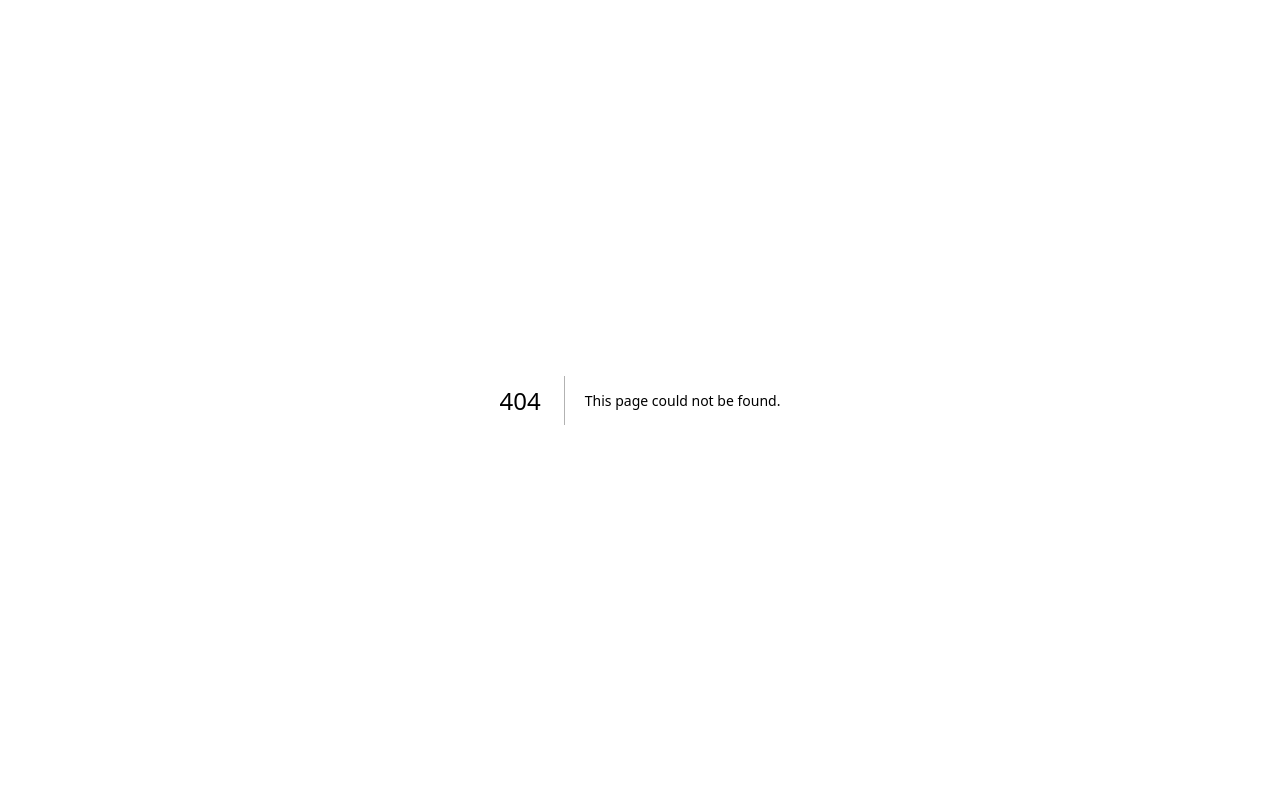
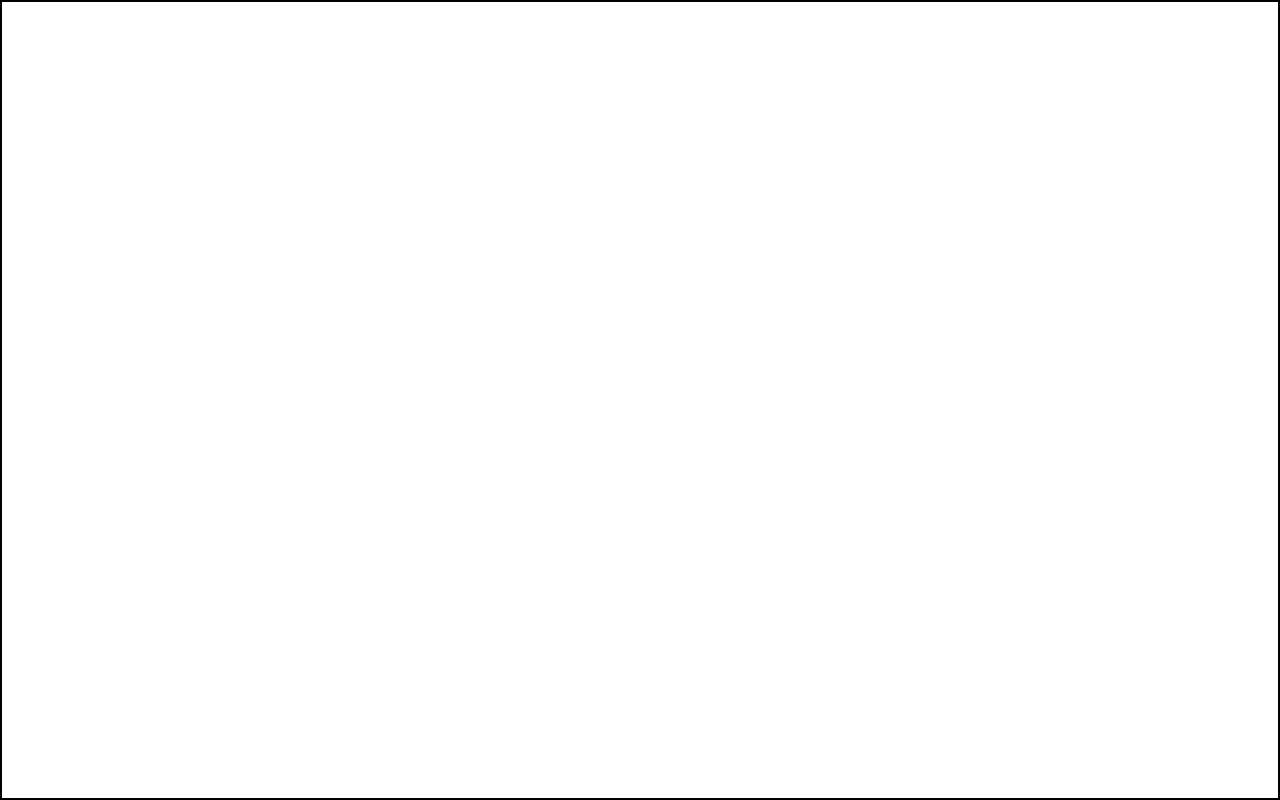
Before and after one commit to TinTanSan/portfolio, a Next.js app: page /resume in a window 1280 px wide. Before the commit this address had no page. Built offline with nearby package versions, Linux system fonts and the light colour scheme.

Commit message:
added a page to host resume

```diff
--- /dev/null
+++ b/src/app/resume/page.tsx
@@ -0,0 +1,10 @@
+import React from 'react'
+
+export default function Resume() {
+  return (
+    <div className='flex w-screen h-screen border-2'>
+        <title>Resume</title>
+        <iframe className='flex w-full h-full decoration-0' src='/Tirth_resume_cs.pdf'/>
+    </div>
+  )
+}
```
